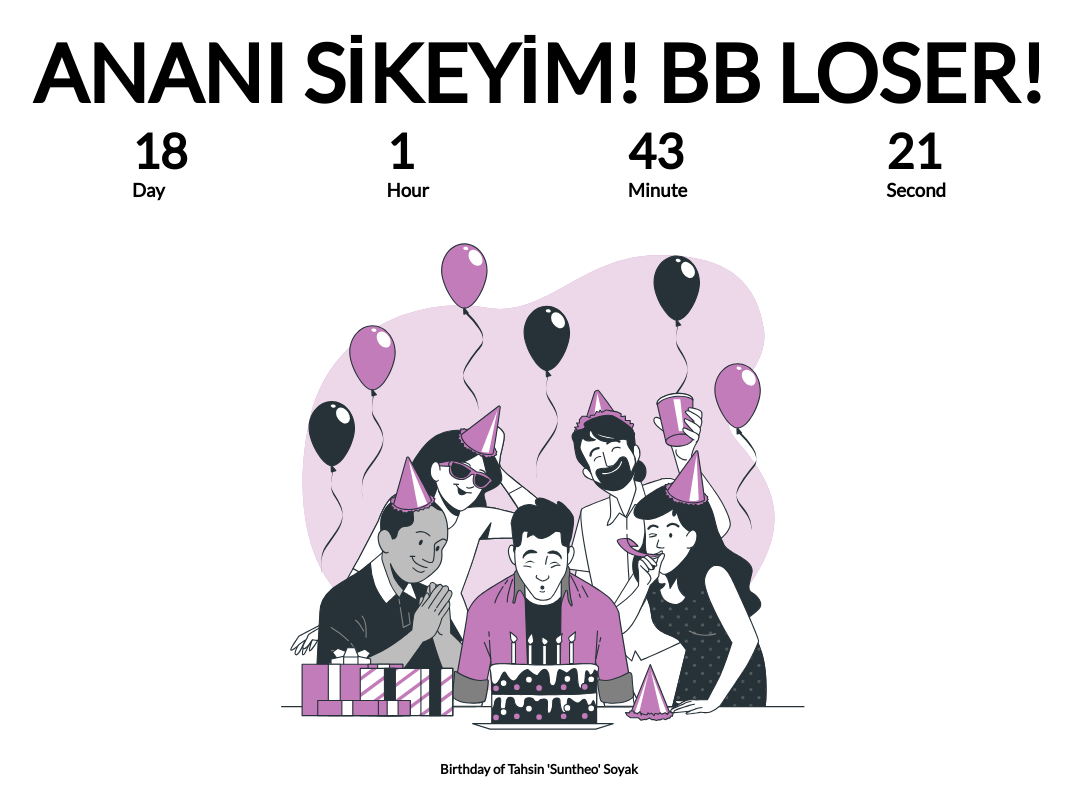
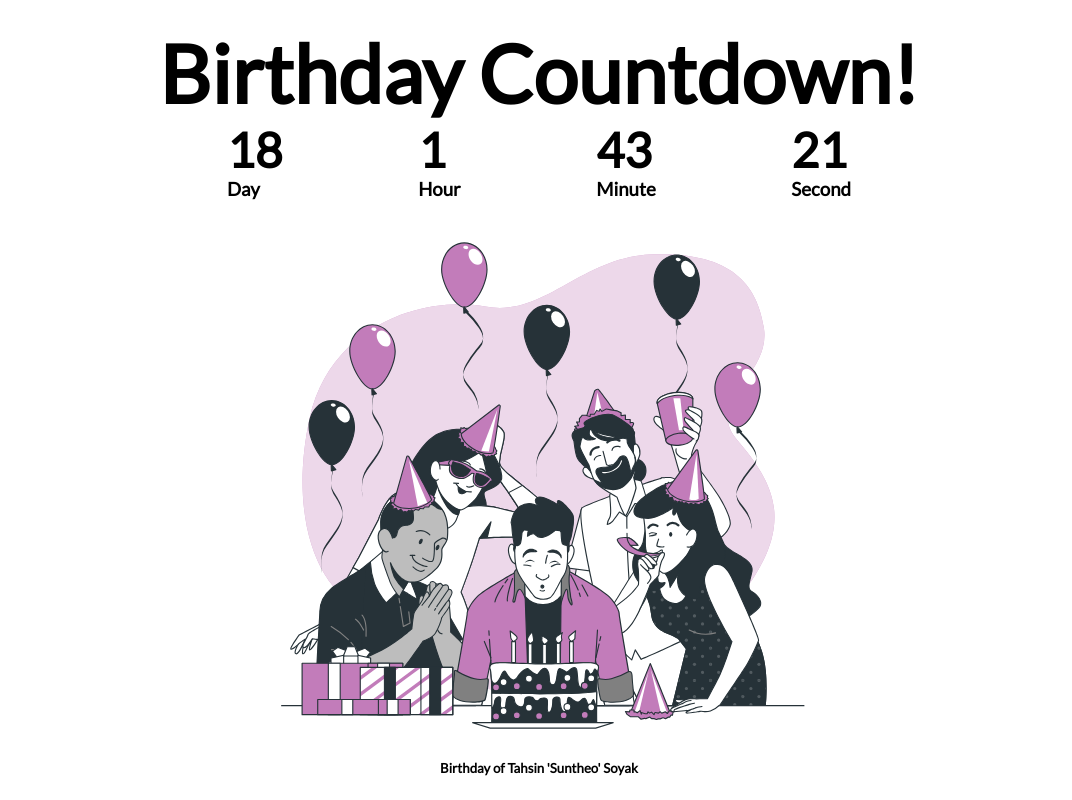
Before and after one commit to tahsinsoyak/bithday-countdown, a plain HTML site: page index.html in a window 1280 px wide. Shown: the whole page, without its empty margins (101-1173 px from the left). Drawn offline with nearby package versions, Linux system fonts and the light colour scheme.

Commit message:
Update index.html

```diff
--- a/index.html
+++ b/index.html
@@ -14,7 +14,7 @@
 <body>
     <section class="coming-soon">
         <div>
-            <h2 class="animate__animated animate__tada">ANANI SİKEYİM! BB LOSER!</h2>
+            <h2 class="animate__animated animate__tada">Birthday Countdown!</h2>
             <div class="countdown">
                 <div class="container-day">
                     <h3 class="day">Time</h3>
```
